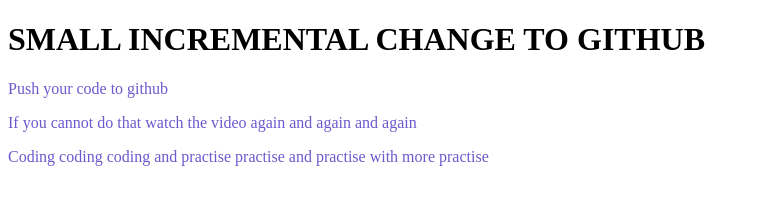
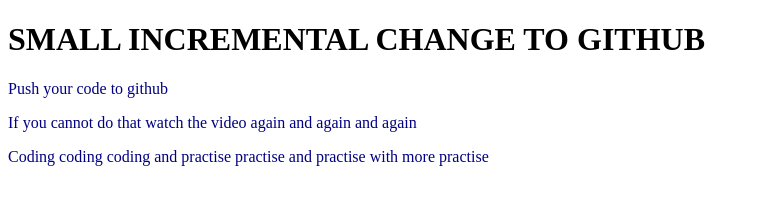
Before and after one commit to avi3175/my-second-repo, a plain HTML site: page index.html in a window 1280 px wide. Shown: the whole page, without its empty margins (0-759 px from the left). Drawn offline with Linux system fonts and the light colour scheme.

Commit message:
Color has been changed

```diff
--- a/style.css
+++ b/style.css
@@ -1,3 +1,3 @@
 p{
-    color: slateblue;
+    color: navy;
 }
```
